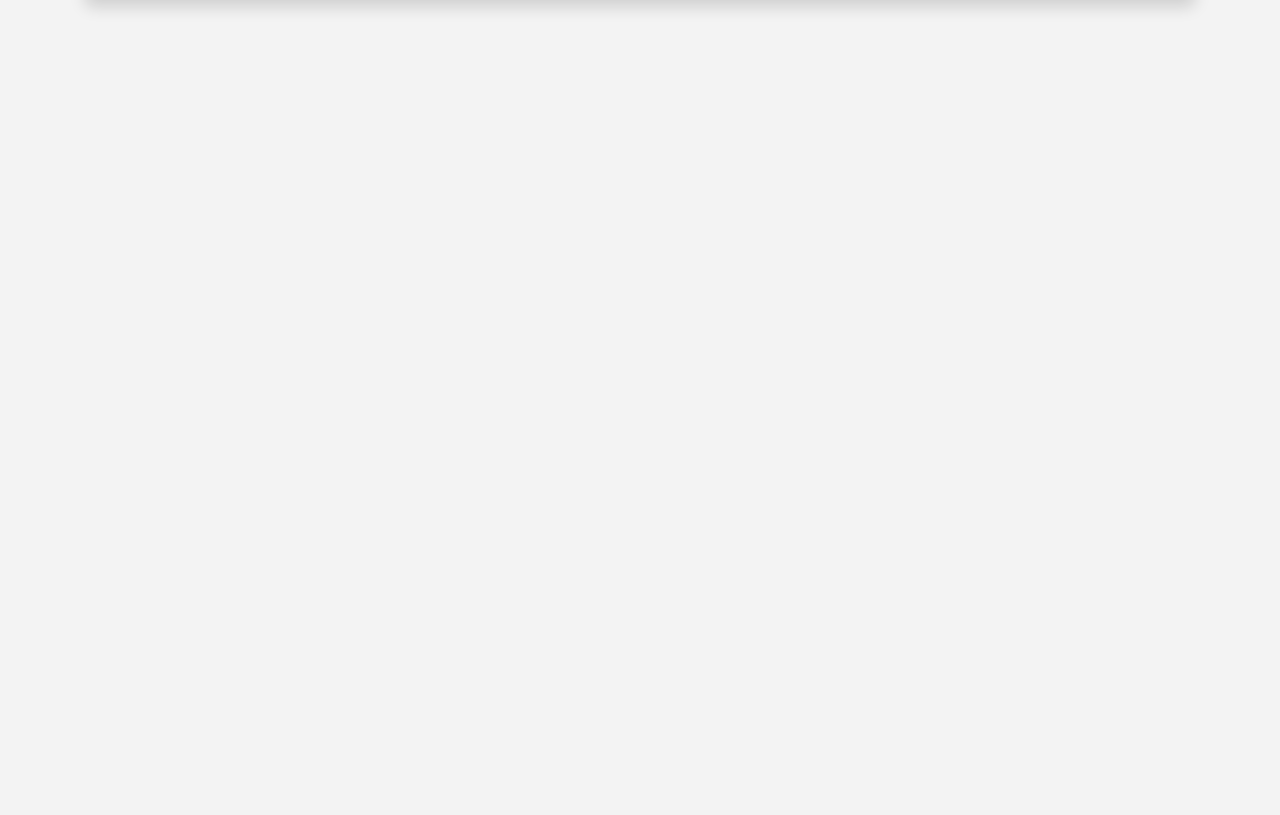
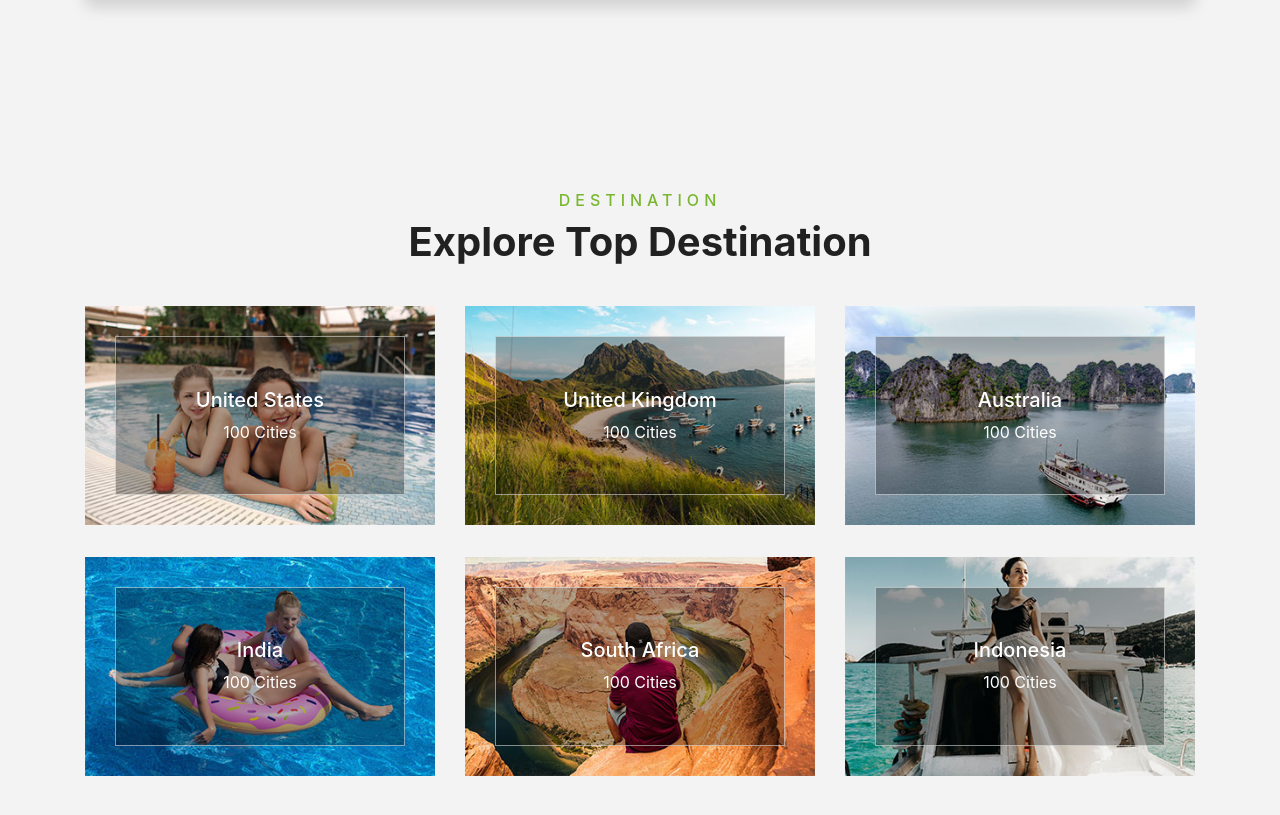
Before and after one commit to Mavludin/travel, a React (Create React App) app: page / in a window 1280 px wide. Shown: the part 871-1686 px from the top of the page. Before the commit the page ends 966 px from the top, so only its background shows below. Built offline with nearby package versions, Linux system fonts and the light colour scheme.

Commit message:
add destinations

```diff
--- a/src/App.tsx
+++ b/src/App.tsx
@@ -1,6 +1,7 @@
 import 'antd/dist/reset.css';
 import './App.css';
 import { Booking } from './components/Booking/Booking';
+import { Destinations } from './components/Destinations/Destinations';
 import { Header } from './components/Header/Header';
 import { NavBar } from './components/NavBar/NavBar';
 import { TopCarousel } from './components/TopCarousel/TopCarousel';
@@ -12,6 +13,7 @@ function App() {
       <NavBar />
       <TopCarousel />
       <Booking />
+      <Destinations />
     </div>
   );
 }
--- /dev/null
+++ b/src/components/Destinations/Destinations.tsx
@@ -0,0 +1,75 @@
+import dest1 from '../../assets/img/destination-1.jpg';
+import dest2 from '../../assets/img/destination-2.jpg';
+import dest3 from '../../assets/img/destination-3.jpg';
+import dest4 from '../../assets/img/destination-4.jpg';
+import dest5 from '../../assets/img/destination-5.jpg';
+import dest6 from '../../assets/img/destination-6.jpg';
+
+export const Destinations = () => {
+  return (
+    <div className="container-fluid py-5">
+        <div className="container pt-5 pb-3">
+            <div className="text-center mb-3 pb-3">
+                <h6 className="text-primary text-uppercase" style={{ letterSpacing: 5 }}>Destination</h6>
+                <h1>Explore Top Destination</h1>
+            </div>
+            <div className="row">
+                <div className="col-lg-4 col-md-6 mb-4">
+                    <div className="destination-item position-relative overflow-hidden mb-2">
+                        <img className="img-fluid" src={dest1} alt="" />
+                        <a className="destination-overlay text-white text-decoration-none" href="">
+                            <h5 className="text-white">United States</h5>
+                            <span>100 Cities</span>
+                        </a>
+                    </div>
+                </div>
+                <div className="col-lg-4 col-md-6 mb-4">
+                    <div className="destination-item position-relative overflow-hidden mb-2">
+                        <img className="img-fluid" src={dest2} alt="" />
+                        <a className="destination-overlay text-white text-decoration-none" href="">
+                            <h5 className="text-white">United Kingdom</h5>
+                            <span>100 Cities</span>
+                        </a>
+                    </div>
+                </div>
+                <div className="col-lg-4 col-md-6 mb-4">
+                    <div className="destination-item position-relative overflow-hidden mb-2">
+                        <img className="img-fluid" src={dest3} alt="" />
+                        <a className="destination-overlay text-white text-decoration-none" href="">
+                            <h5 className="text-white">Australia</h5>
+                            <span>100 Cities</span>
+                        </a>
+                    </div>
+                </div>
+                <div className="col-lg-4 col-md-6 mb-4">
+                    <div className="destination-item position-relative overflow-hidden mb-2">
+                        <img className="img-fluid" src={dest4} alt="" />
+                        <a className="destination-overlay text-white text-decoration-none" href="">
+                            <h5 className="text-white">India</h5>
+                            <span>100 Cities</span>
+                        </a>
+                    </div>
+                </div>
+                <div className="col-lg-4 col-md-6 mb-4">
+                    <div className="destination-item position-relative overflow-hidden mb-2">
+                        <img className="img-fluid" src={dest5} alt="" />
+                        <a className="destination-overlay text-white text-decoration-none" href="">
+                            <h5 className="text-white">South Africa</h5>
+                            <span>100 Cities</span>
+                        </a>
+                    </div>
+                </div>
+                <div className="col-lg-4 col-md-6 mb-4">
+                    <div className="destination-item position-relative overflow-hidden mb-2">
+                        <img className="img-fluid" src={dest6} alt="" />
+                        <a className="destination-overlay text-white text-decoration-none" href="">
+                            <h5 className="text-white">Indonesia</h5>
+                            <span>100 Cities</span>
+                        </a>
+                    </div>
+                </div>
+            </div>
+        </div>
+    </div>
+  )
+}
```
